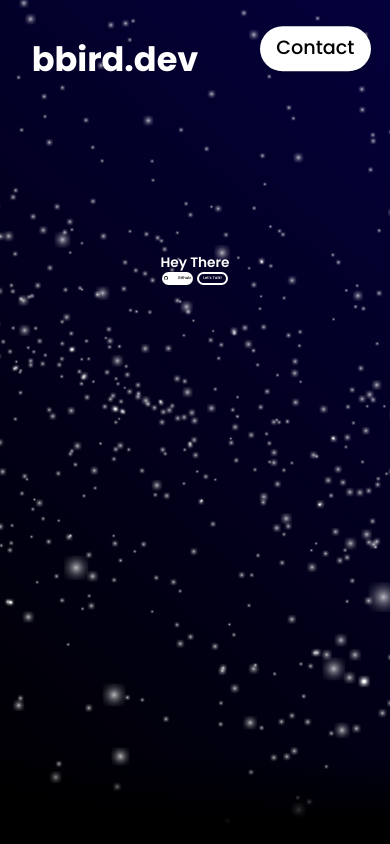
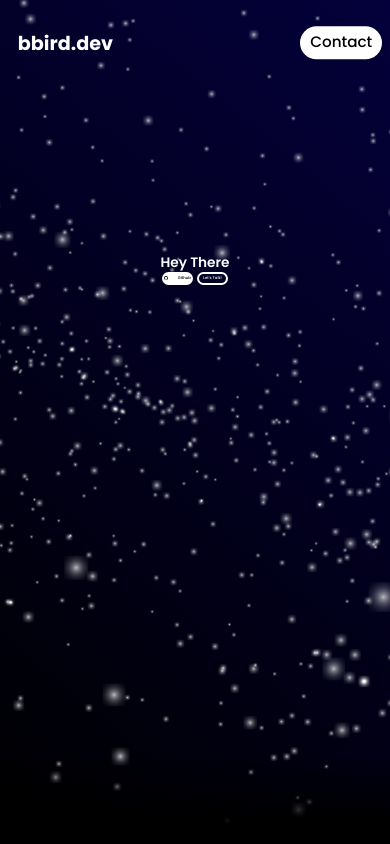
Before and after one commit to bbird-21/Personal-Website, a React (Vite) app: page / in a window 390 px wide. Shown: the top 844 px of the page. Built offline with nearby package versions, Linux system fonts and the light colour scheme; a web font is replaced by a local one.

Commit message:
feat: Responsive Header

```diff
--- a/src/styles/components/FixedHeader.css
+++ b/src/styles/components/FixedHeader.css
@@ -12,7 +12,7 @@
   }
 
   .header {
-	position: fixed;
+	position: absolute;
 	width: 100%;
 	height: 3%;
 	color: white;
@@ -25,7 +25,7 @@
 	animation: 3s infinite alternate slide-in;
 
 	/* ... (keep existing styles: position, top, left, bg, color, padding, etc.) ... */
-	position: fixed;
+	position: absolute;
 	left: 3%;
 	color: white;
 	padding: 10px 20px;
@@ -44,7 +44,7 @@
 
   /* --- Styles for the Fixed Top Right Contact Button --- */
   .top-right-contact {
-	position: fixed;
+	position: absolute;
 	top: 3%;
 	right: 5%;
 	z-index: 100;
@@ -75,3 +75,48 @@
 	background-color: #004085;
 	transform: translateY(1px);
 }
+
+
+/* ---------- Responsive Styles ---------- */
+
+@media (max-width: 1024px) {
+  .top-left-name {
+    font-size: 1.8rem;
+    padding: 8px 16px;
+    left: 2%;
+  }
+
+  .top-right-contact {
+    font-size: 1.1rem;
+    padding: 7px 14px;
+    right: 4%;
+  }
+}
+
+@media (max-width: 768px) {
+  .top-left-name {
+    font-size: 1.5rem;
+    padding: 6px 12px;
+    left: 2%;
+  }
+
+  .top-right-contact {
+    font-size: 1rem;
+    padding: 6px 12px;
+    right: 3%;
+  }
+}
+
+@media (max-width: 480px) {
+  .top-left-name {
+    font-size: 1.2rem;
+    padding: 5px 10px;
+    left: 2%;
+  }
+
+  .top-right-contact {
+    font-size: 0.95rem;
+    padding: 5px 10px;
+    right: 2%;
+  }
+}
```
Lines whose indentation alone changed are shown as unchanged.
